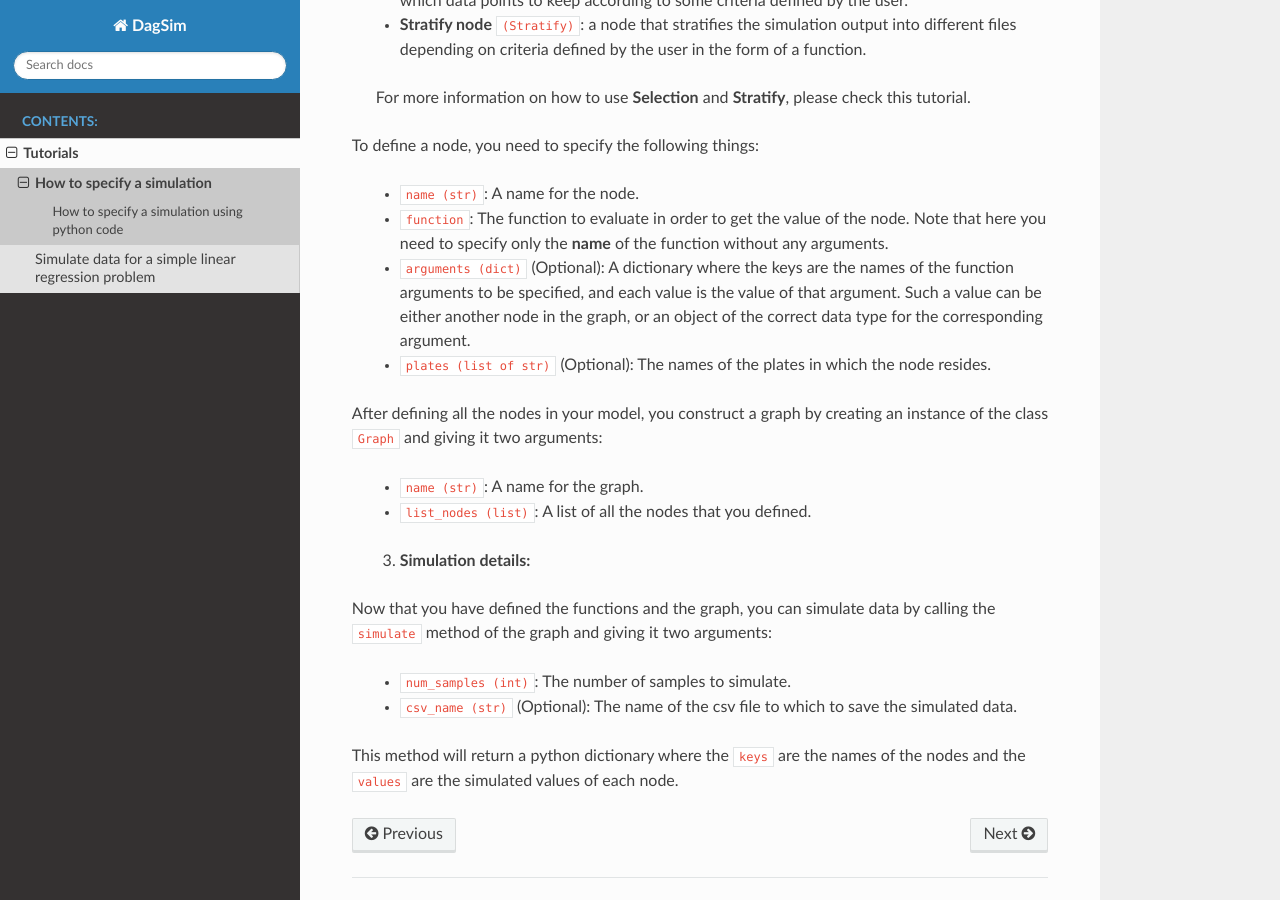
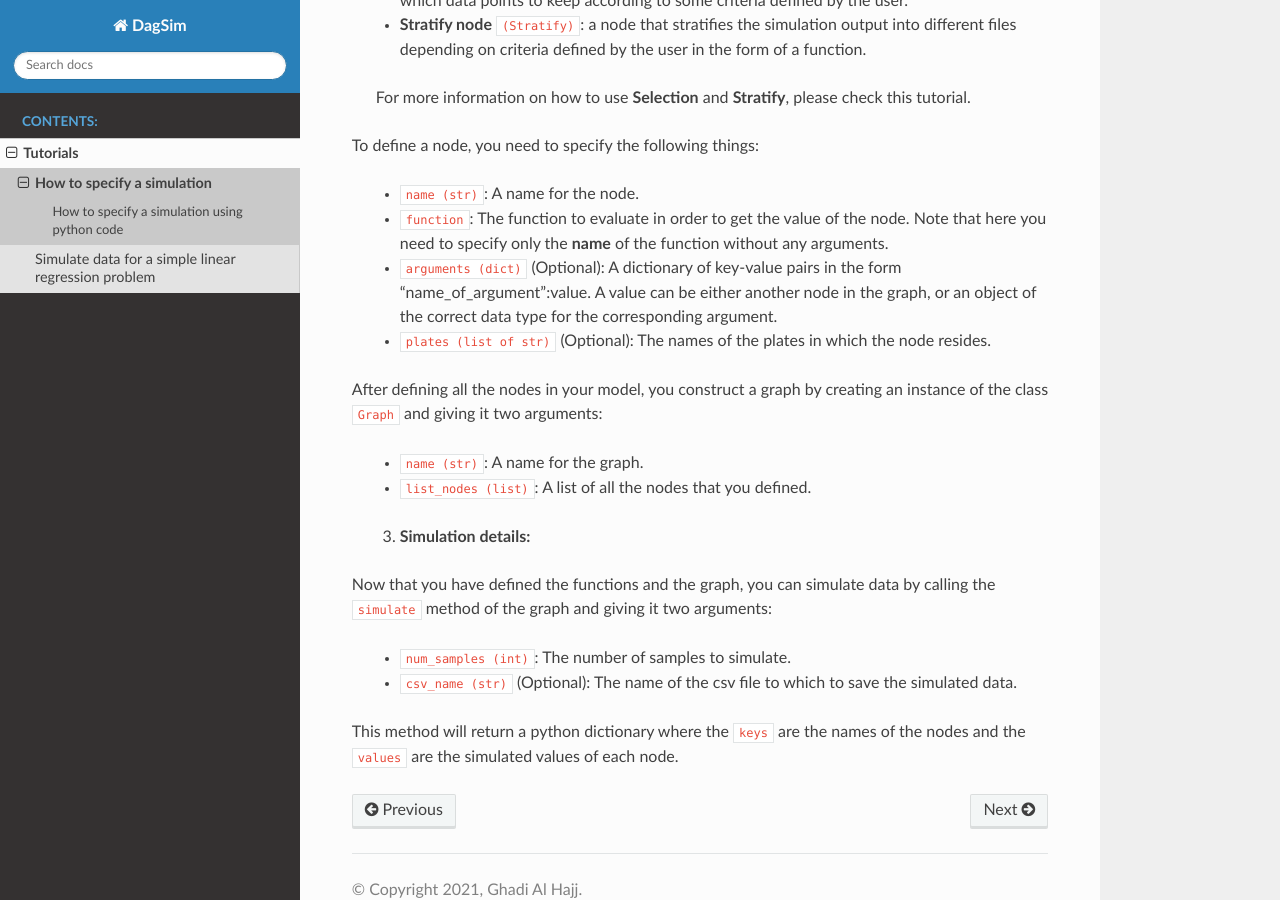
Before and after one commit to uio-bmi/dagsim, a Sphinx documentation site: the page built from docs/source/tutorials/specify_with_code.rst, in a window 1280 px wide and 900 px high, scrolled down 805 px. Built offline with Sphinx 7.4.7 and the Read the Docs theme 2.0.0, drawn with Linux system fonts in a browser that asks for light colours.

Commit message:
Change arguments in docs (linear_regression)

```diff
--- a/docs/source/tutorials/linear_regression.rst
+++ b/docs/source/tutorials/linear_regression.rst
@@ -32,7 +32,7 @@ This function would inform DagSim how to simulate the value :math:`y` for each v
 
 2. **Defining the graph:**
 
-For the node of the variable :math:`x` we only need to give it a name and the function to evaluate. This is because it has no parents, i.e. it is a root node, and the function to evaluate :math:`x` does not need any arguments in our case. For the node of the variable :math:`y`, we need to give it a name, the function to evaluate, and the values of the arguments needed to evaluate that function. The latter is given as a dictionary where the keys are the names of the function arguments, and each value is either another node or an object of the correct data type for the corresponding argument.
+For the node of the variable :math:`x` we only need to give it a name and the function to evaluate. This is because it has no parents, i.e. it is a root node, and the function to evaluate :math:`x` does not need any arguments in our case. For the node of the variable :math:`y`, we need to give it a name, the function to evaluate, and the values of the arguments needed to evaluate that function, in the form of a dictionary, as shown below:
 
 .. highlight:: python
 .. code-block:: python
@@ -40,7 +40,8 @@ For the node of the variable :math:`x` we only need to give it a name and the fu
   Nodex = Generic(name="x", function=np.random.normal)
   Nodey = Generic(name="y", function=ground_truth, arguemnts={"x": Nodex, "add_param": 1})
 
-At this stage we can simply compile the graph as follows:
+At this stage, we can simply compile the graph as follows:
+
 
 .. highlight:: python
 .. code-block:: python
--- a/docs/source/tutorials/specify_with_code.rst
+++ b/docs/source/tutorials/specify_with_code.rst
@@ -21,17 +21,17 @@ These functions should encode how the value of a node depends on the parent node
 
 The nodes represent variables in the model that interact with each other based on the user defined function. A node can be one of two possible types:
 
- - **Generic node** :code:`(Generic)`: a node that can receive values from its parents, if any, in addition to optional additional parameters.
- - **Selection node** :code:`(Selection)`: a node that simulates selection bias in the data by selecting which data points to keep according to some criteria defined by the user.
- - **Stratify node** :code:`(Stratify)`: a node that stratifies the simulation output into different files depending on criteria defined by the user in the form of a function.
+ * **Generic node** :code:`(Generic)`: a node that can receive values from its parents, if any, in addition to optional additional parameters.
+ * **Selection node** :code:`(Selection)`: a node that simulates selection bias in the data by selecting which data points to keep according to some criteria defined by the user.
+ * **Stratify node** :code:`(Stratify)`: a node that stratifies the simulation output into different files depending on criteria defined by the user in the form of a function.
  For more information on how to use **Selection** and **Stratify**, please check this tutorial.
 
 To define a node, you need to specify the following things:
 
- - :code:`name (str)`: A name for the node.
- - :code:`function`: The function to evaluate in order to get the value of the node. Note that here you need to specify only the **name** of the function without any arguments.
- - :code:`arguments (dict)` (Optional): A dictionary where the keys are the names of the function arguments to be specified, and each value is the value of that argument. Such a value can be either another node in the graph, or an object of the correct data type for the corresponding argument.
- - :code:`plates (list of str)` (Optional): The names of the plates in which the node resides.
+ * :code:`name (str)`: A name for the node.
+ * :code:`function`: The function to evaluate in order to get the value of the node. Note that here you need to specify only the **name** of the function without any arguments.
+ * :code:`arguments (dict)` (Optional): A dictionary of key-value pairs in the form "name_of_argument":value. A value can be either another node in the graph, or an object of the correct data type for the corresponding argument.
+ * :code:`plates (list of str)` (Optional): The names of the plates in which the node resides.
 
 After defining all the nodes in your model, you construct a graph by creating an instance of the class :code:`Graph` and giving it two arguments:
 
@@ -42,8 +42,8 @@ After defining all the nodes in your model, you construct a graph by creating an
 
 Now that you have defined the functions and the graph, you can simulate data by calling the :code:`simulate` method of the graph and giving it two arguments:
 
- - :code:`num_samples (int)`: The number of samples to simulate.
- - :code:`csv_name (str)` (Optional): The name of the csv file to which to save the simulated data.
+ * :code:`num_samples (int)`: The number of samples to simulate.
+ * :code:`csv_name (str)` (Optional): The name of the csv file to which to save the simulated data.
 
 This method will return a python dictionary where the :code:`keys` are the names of the nodes and the :code:`values` are the simulated values of each node.
 
```
